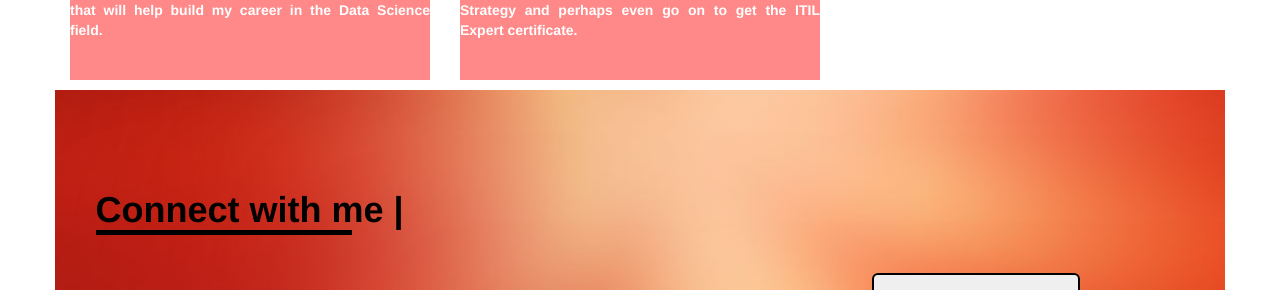
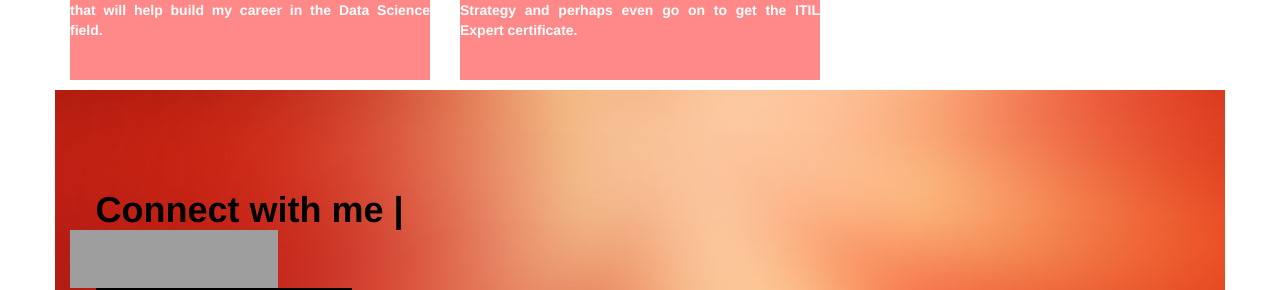
Before and after one commit to nacarty/nacarty.github.io, a plain HTML site: page index.html in a window 1280 px wide. Shown: the part 3319-3609 px from the top of the page. Drawn offline with nearby package versions, Linux system fonts and the light colour scheme; grey boxes are pictures that could not be loaded.

Commit message:
Added script to embed stackoverflow.com status
<a href="http://stackexchange.com/users/8656955">
<img src="http://stackexchange.com/users/flair/8656955.png" width="208" height="58" alt="profile for Nigel Carty on Stack Exchange, a network of free, community-driven Q&amp;A sites" title="profile for Nigel Carty on Stack Exchange, a network of free, community-driven Q&amp;A sites">
</a>

```diff
--- a/index.html
+++ b/index.html
@@ -306,14 +306,15 @@
     my recent projects and contact information. </p></a>
     </div>
 
-    <div class="col-sm-4"><a href="https://nacarty.github.io/fcc-tribute/">
+     <div class="col-sm-4"><a href="https://nacarty.github.io/fcc-tribute/">
       <img src="photos/fcc-tribute-website.jpg" class="img-responsive img-thumbnail" alt="FCC Portfolio Page Thumbnail">
     <p>
       This is my first freecodecamp.com project. Its is a simple website documenting some accomplishments of Hillary Rodham Clinton, first female nominee for President of the USA.
       </p></a>
     </div>
 
-  </div>
+
+	</div>
 
   <div class="row">
     <br>
@@ -340,6 +341,12 @@
 
 <div id="contact-div" class="container">
   <h1><b>Connect with me |</b></h1>
+
+	<!-- StackOverFlow.com -->
+	<a href="http://stackexchange.com/users/8656955">
+<img src="http://stackexchange.com/users/flair/8656955.png" width="208" height="58" alt="profile for Nigel Carty on Stack Exchange, a network of free, community-driven Q&amp;A sites" title="profile for Nigel Carty on Stack Exchange, a network of free, community-driven Q&amp;A sites">
+</a>
+
   <div style="margin-left:2vw; background-color:black; height: 5px; width:20vw"></div>
 
   <div id='contact-panel'>
```
